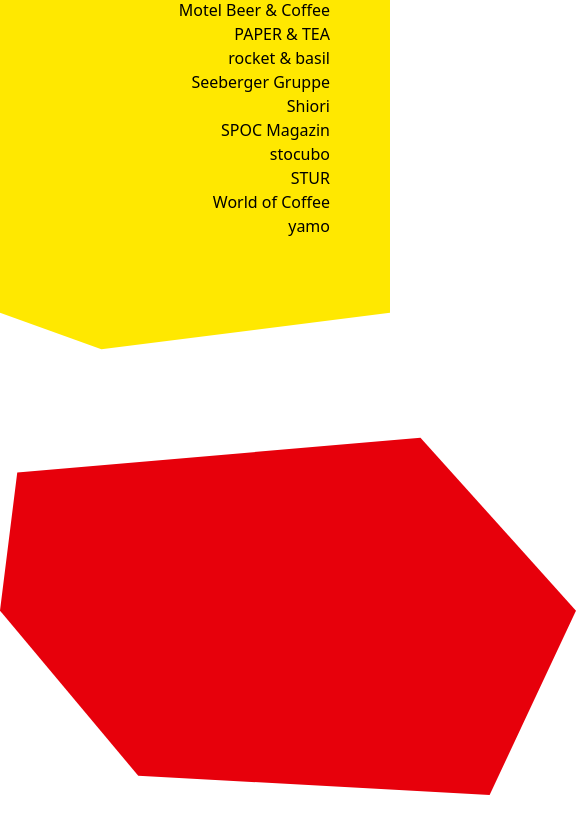
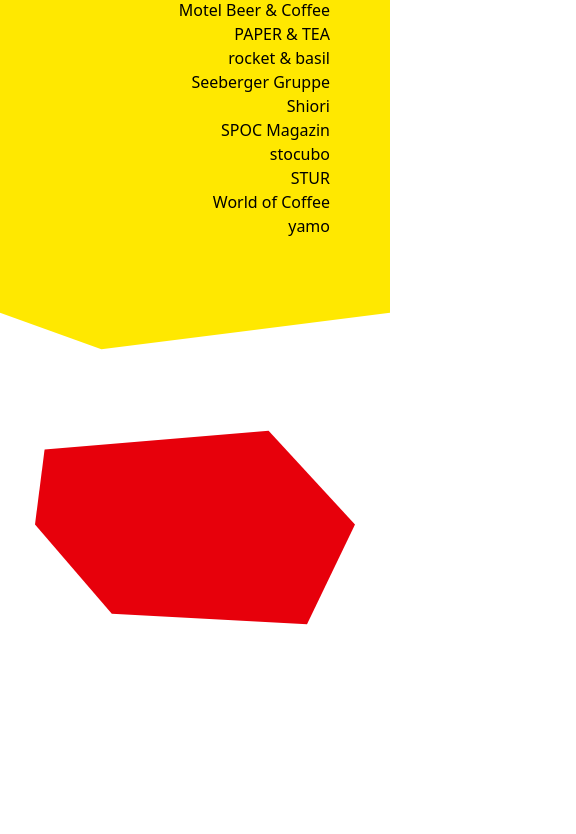
Before and after one commit to htonnyg-droid/Group-website-project, a website: page src/sections/hero.html in a window 390 px wide. Shown: the part 2386-3220 px from the top of the page, 576 px wide, since content can reach past the window. After the commit the page ends 3160 px from the top, so only its background shows below. Drawn offline with Linux system fonts and the light colour scheme; files whose address does not match are found by name.

Commit message:
responsive of red figure

```diff
--- a/src/sections/hero.html
+++ b/src/sections/hero.html
@@ -89,7 +89,7 @@
     </div>
 
     <div class="top-0 z-50 sticky ">
-      <div class="bg-red-600 [clip-path:polygon(3%_13%,73%_4%,100%_49%,85%_97%,24%_92%,0_49%)] w-xl h-96 mx-auto mt-16 mb-36">
+      <div class="bg-red-600 [clip-path:polygon(3%_13%,73%_4%,100%_49%,85%_97%,24%_92%,0_49%)] w-xs md:w-2xl h-52 md:h-96 mx-auto mt-16 mb-36">
       </div>
     </div>
   </div>
```
Also changed, not shown: output.css.
